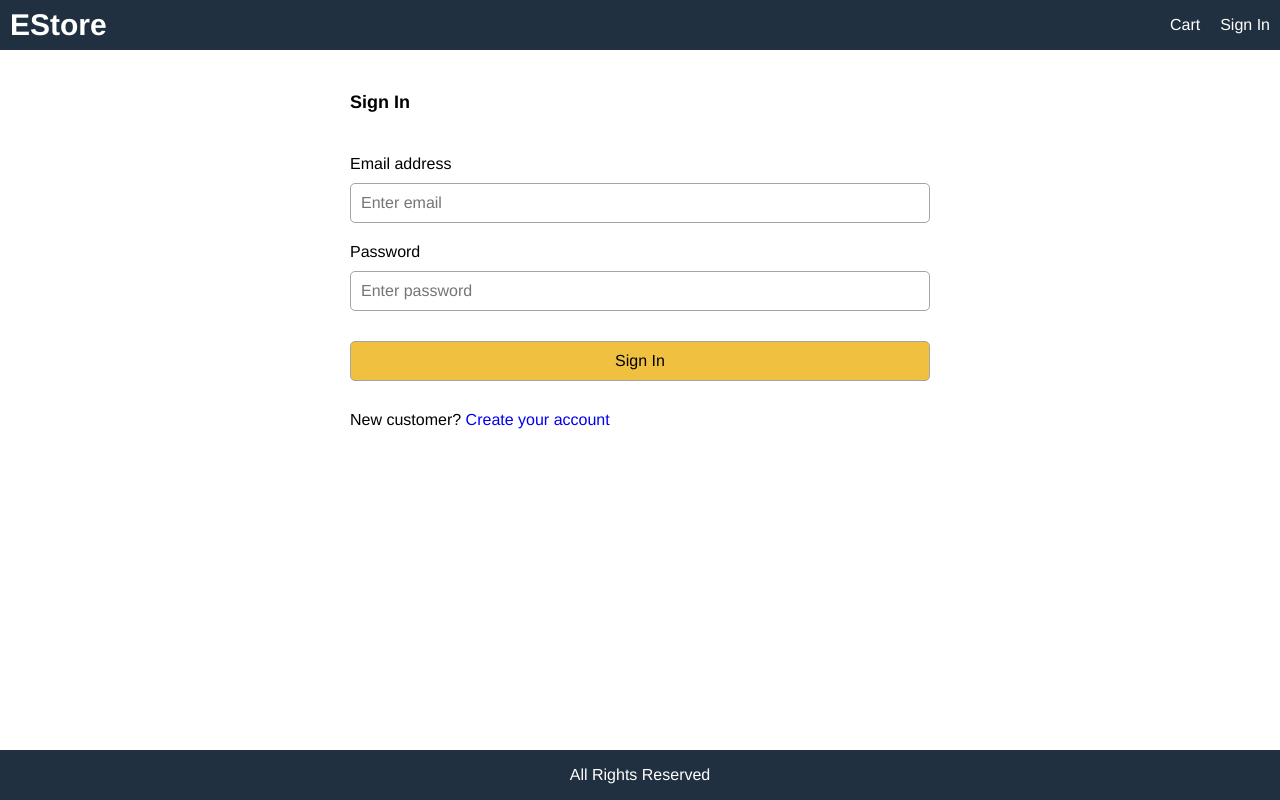
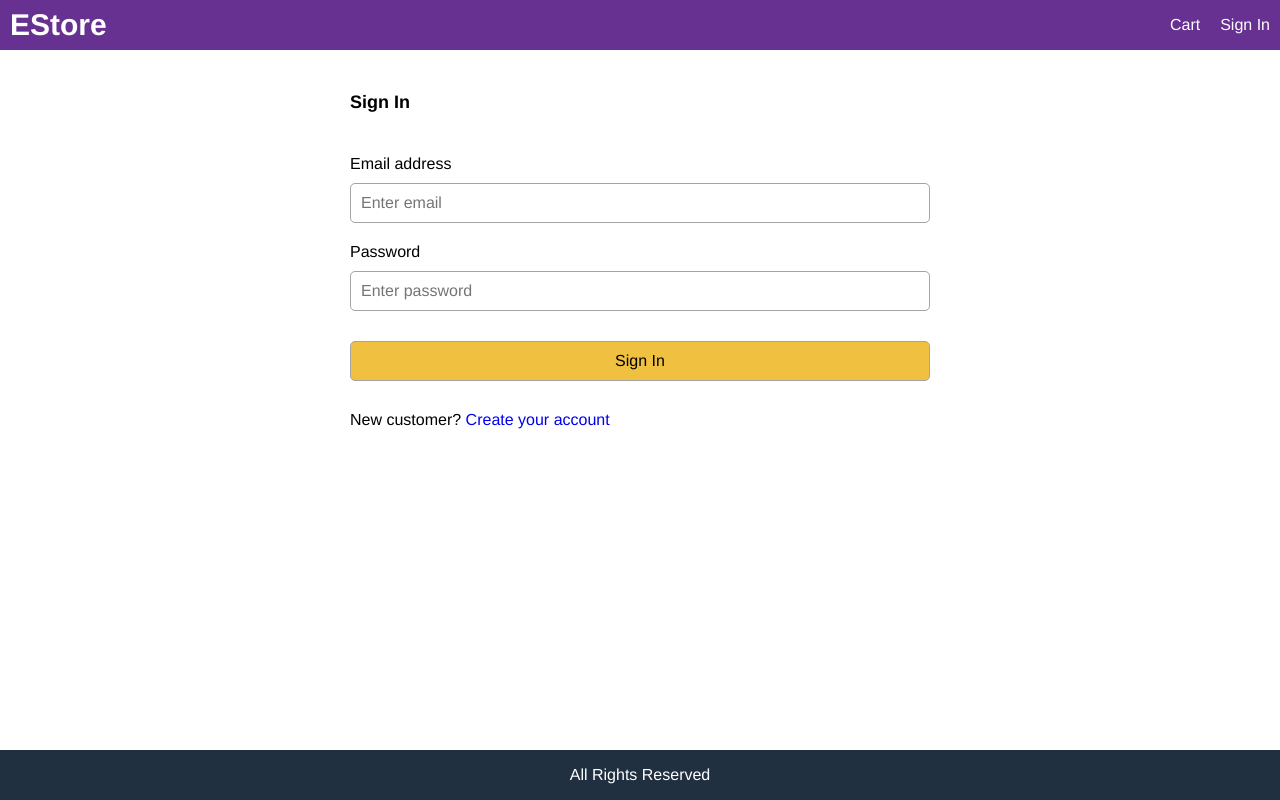
Before and after one commit to OnTheRocks/Ecommerce, a React (Create React App) app in the folder frontend/: page /signin in a window 1280 px wide. Built offline with nearby package versions, Linux system fonts and the light colour scheme.

Commit message:
Changed header color.

```diff
--- a/frontend/src/index.css
+++ b/frontend/src/index.css
@@ -28,7 +28,7 @@ body {
 
 header {
   grid-area: header;
-  background-color: #203040;
+  background-color: #673191;
 }
 
 main {
```
